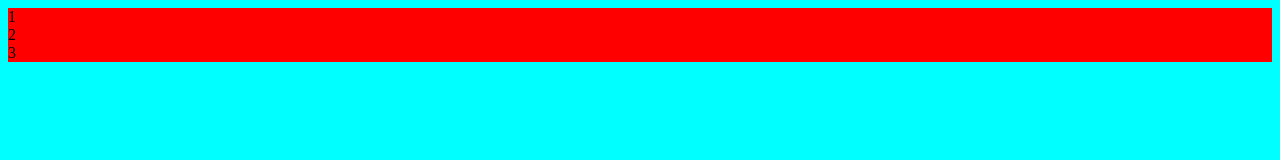
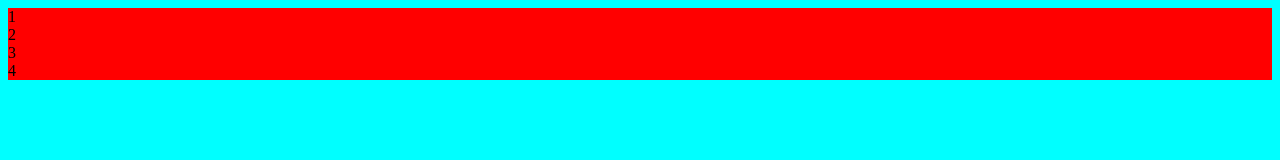
Before and after one commit to atheesh12345/Todo, a plain HTML site: page Index.html in a window 1280 px wide. Drawn offline with Linux system fonts and the light colour scheme.

Commit message:
Update Index.html

```diff
--- a/Index.html
+++ b/Index.html
@@ -11,7 +11,7 @@
         <div class="box">1</div>
         <div class="box">2</div>
         <div class="box">3</div>
-        <div class="box">
+        <div class="box">4</div>
     </div>
     <script src="script.js"></script>
 </body>
```
